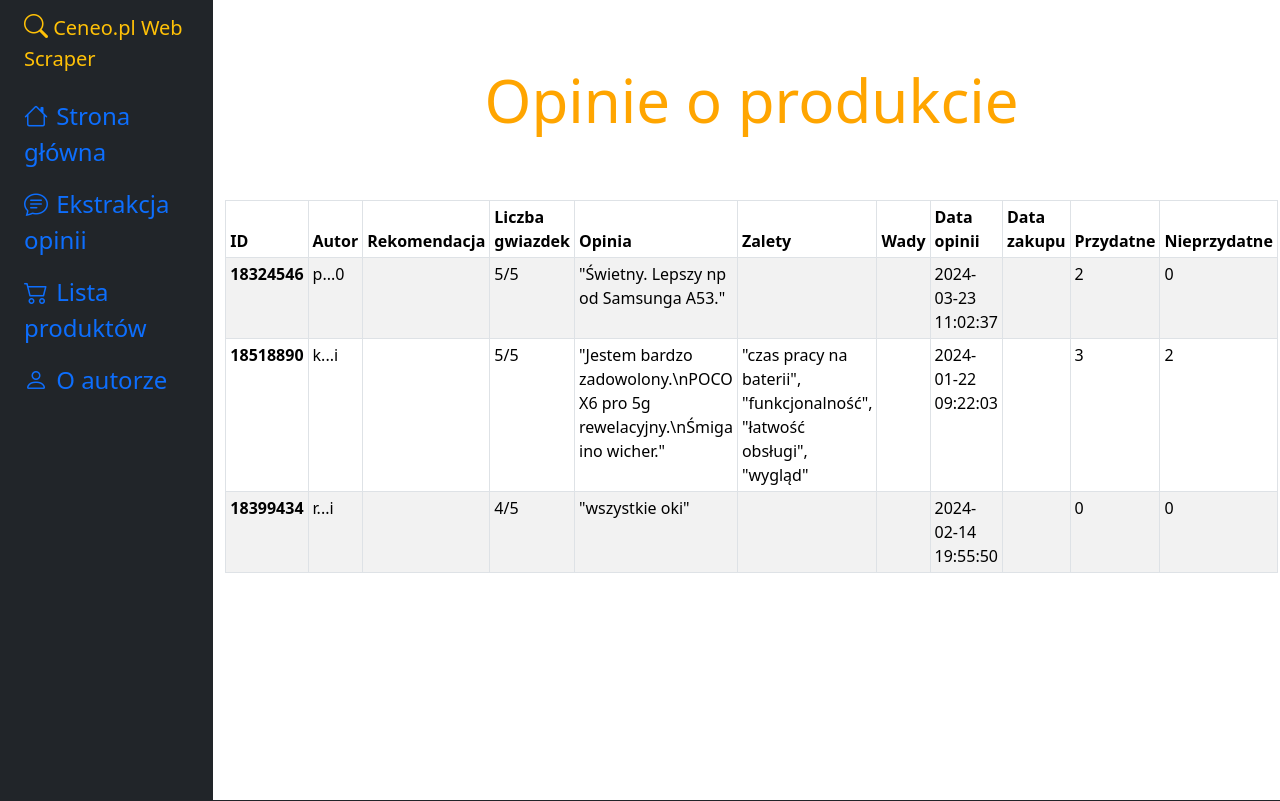
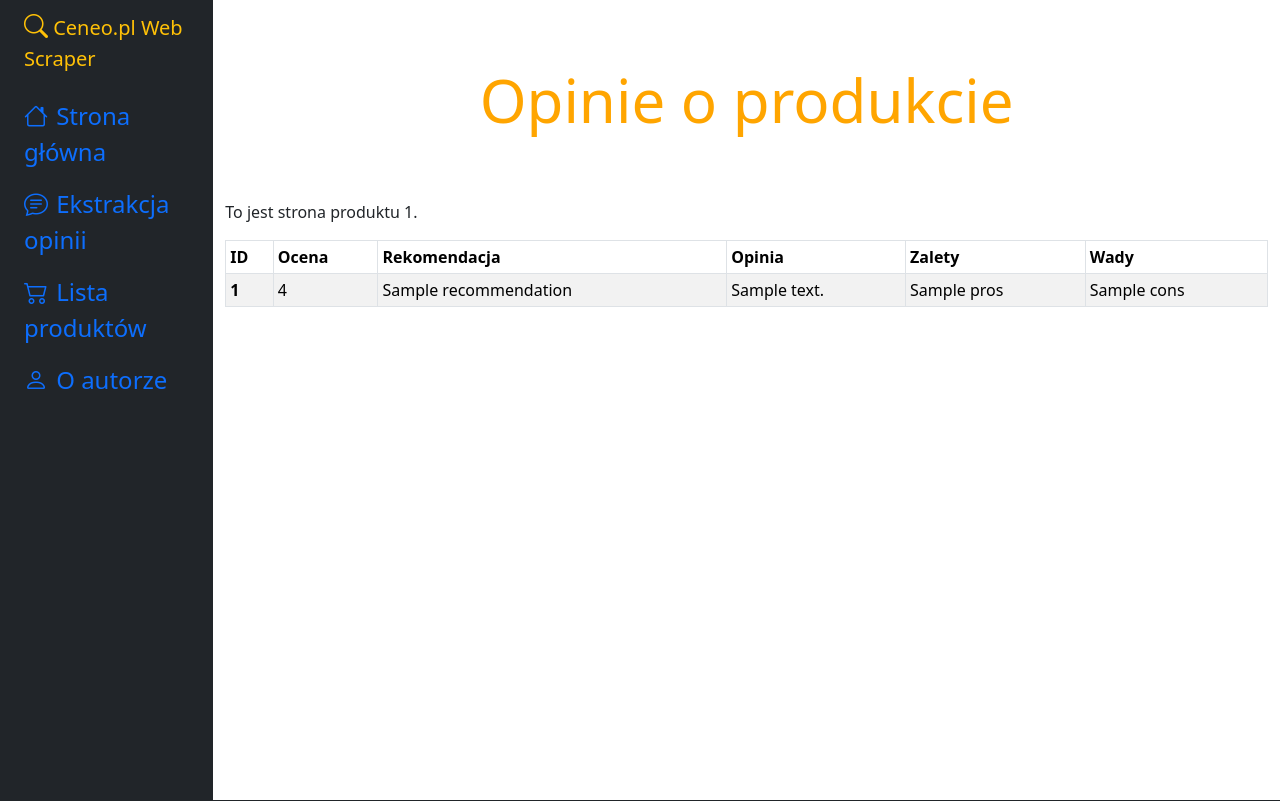
Before and after one commit to mro73/CeneoWebScraper, a Flask app: template app/templates/product.html.jinja in a window 1280 px wide. Shown: the top 801 px of the page. Run offline with Flask 3, Linux system fonts and the light colour scheme; the template is opened without the code that fills it: most values are stand-ins (such as "Sample title", 1, 10 or a date in 2020).

Commit message:
Extraction and product

```diff
--- a/app/__init__.py
+++ b/app/__init__.py
@@ -2,7 +2,8 @@ from flask import Flask
 
 app = Flask(__name__)
 
+if __name__ == '__main__':
+    app.run(debug=True)
+
+from app import app
 from app import routes
-
-
-app.run(debug=True)
--- a/app/templates/base.html.jinja
+++ b/app/templates/base.html.jinja
@@ -49,16 +49,8 @@
     </header>
             <!-- Nagłówek -->
 {% block content %}
-            <!-- Tekst -->
-    <div class="container">
-      <div class="container text-center">
-        <h3>Witaj na stronie!</h4>
-      <span class="ms-1 d-none d-sm-inline fs-5"><p>Web scraping to technika pozyskiwania danych z witryn internetowych. Dzięki niej można automatycznie gromadzić informacje dostępne w sieci, sortować je i wykorzystywać.</p>
-      <p>Ta aplikacja pobiera dane ze strony Ceneo.pl.</p></span>
-      </div>
-    </div>
-            <!-- Tekst -->
-                    {% endblock %}
+
+{% endblock %}
           </div>
       </div>
   </div>
--- a/app/templates/product.html.jinja
+++ b/app/templates/product.html.jinja
@@ -3,65 +3,29 @@
 Opinie o produkcie
 {% endblock title %}
 {% block content %}
+<p>To jest strona produktu {{product_id}}.</p>
 <table class="table table-striped table-hover table-bordered table-sm">
   <thead>
     <tr>
       <th scope="col">ID</th>
-      <th scope="col">Autor</th>
+      <th scope="col">Ocena</th>
       <th scope="col">Rekomendacja</th>
-      <th scope="col">Liczba gwiazdek</th>
       <th scope="col">Opinia</th>
       <th scope="col">Zalety</th>
       <th scope="col">Wady</th>
-      <th scope="col">Data opinii</th>
-      <th scope="col">Data zakupu</th>
-      <th scope="col">Przydatne</th>
-      <th scope="col">Nieprzydatne</th>
     </tr>
   </thead>
   <tbody>
-    <tr>
-      <th scope="row">18324546</th>
-      <td>p...0</td>
-      <td></td>
-      <td>5/5</td>
-      <td>"Świetny. Lepszy np od Samsunga A53."</td>
-      <td></td>
-      <td></td>
-      <td>2024-03-23 11:02:37</td>
-      <td></td>
-      <td>2</td>
-      <td>0</td>
-    </tr>
-    <tr>
-      <th scope="row">18518890</th>
-      <td>k...i</td>
-      <td></td>
-      <td>5/5</td>
-      <td>"Jestem bardzo zadowolony.\nPOCO X6 pro 5g rewelacyjny.\nŚmiga ino wicher."</td>
-      <td>            "czas pracy na baterii",
-            "funkcjonalność",
-            "łatwość obsługi",
-            "wygląd"</td>
-      <td></td>
-      <td>2024-01-22 09:22:03</td>
-      <td></td>
-      <td>3</td>
-      <td>2</td>
-    </tr>
-    <tr>
-      <th scope="row">18399434</th>
-      <td>r...i</td>
-      <td></td>
-      <td>4/5</td>
-      <td>"wszystkie oki"</td>
-      <td></td>
-      <td></td>
-      <td>2024-02-14 19:55:50</td>
-      <td></td>
-      <td>0</td>
-      <td>0</td>
-    </tr>
+    {% for opinion in opinions %}
+      <tr>
+        <th scope="row">{{opinion.opinion_id}}</th>
+        <td>{{opinion.stars}}</td>
+        <td>{{opinion.recommendation}}</td>
+        <td>{{opinion.content}}</td>
+        <td>{{opinion.pros}}</td>
+        <td>{{opinion.cons}}</td>
+      </tr>
+    {% endfor %}
   </tbody>
 </table>
-{% endblock %}
+{% endblock content %}
--- a/app/templates/products.html.jinja
+++ b/app/templates/products.html.jinja
@@ -3,6 +3,7 @@
 Lista produktów
 {% endblock title %}
 {% block content %}
+{{products}}
 <div class="card-group text-center">
   <div class="card">
     <img class="card-img-top" src="..." alt="Zdjęcie">
```
Also changed, not shown: app/routes.py (+63 -5 lines), app/templates/index.html.jinja (+11 -0 lines), app/utils.py (added, +28 -0 lines), 1 other file.
